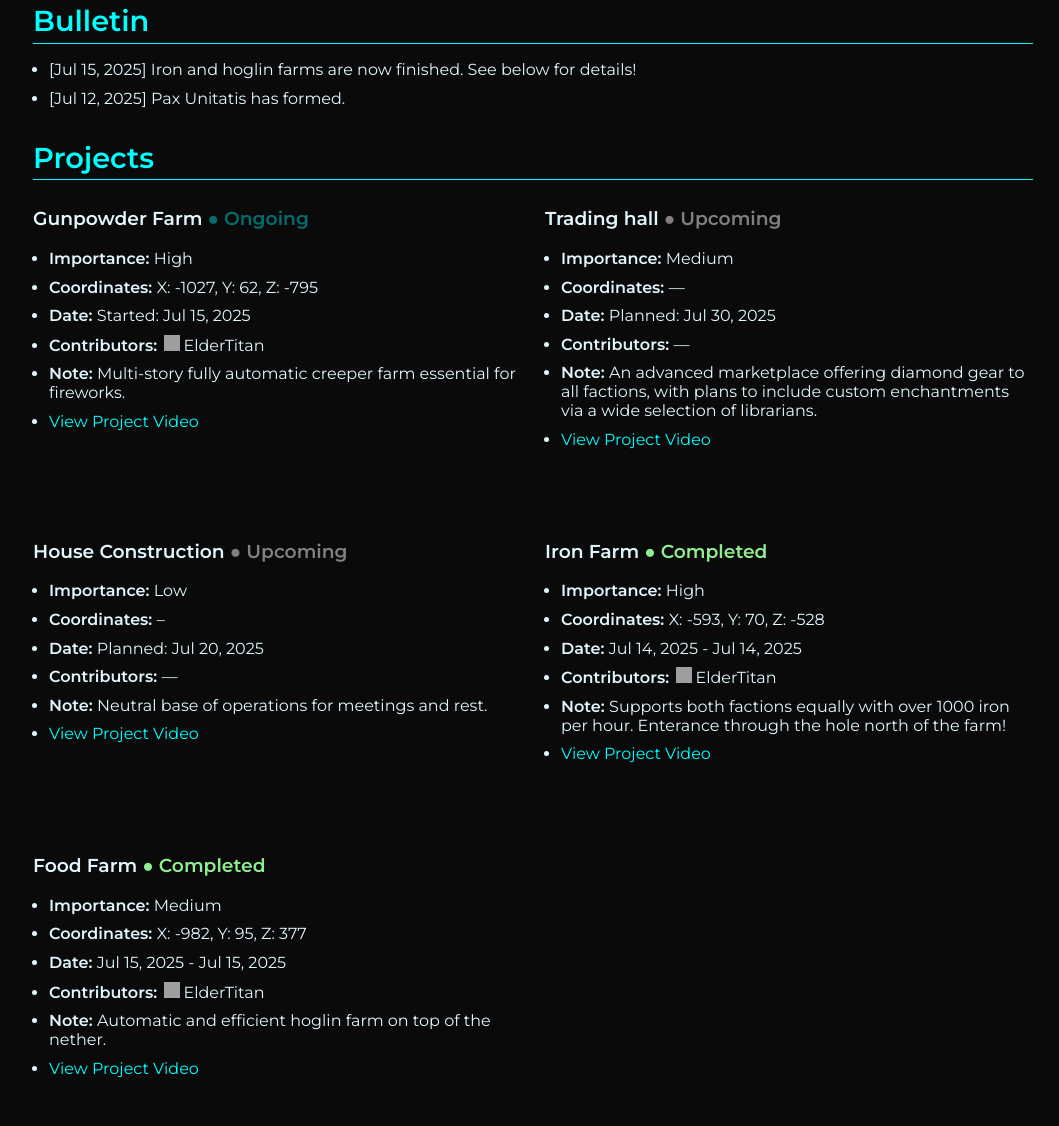
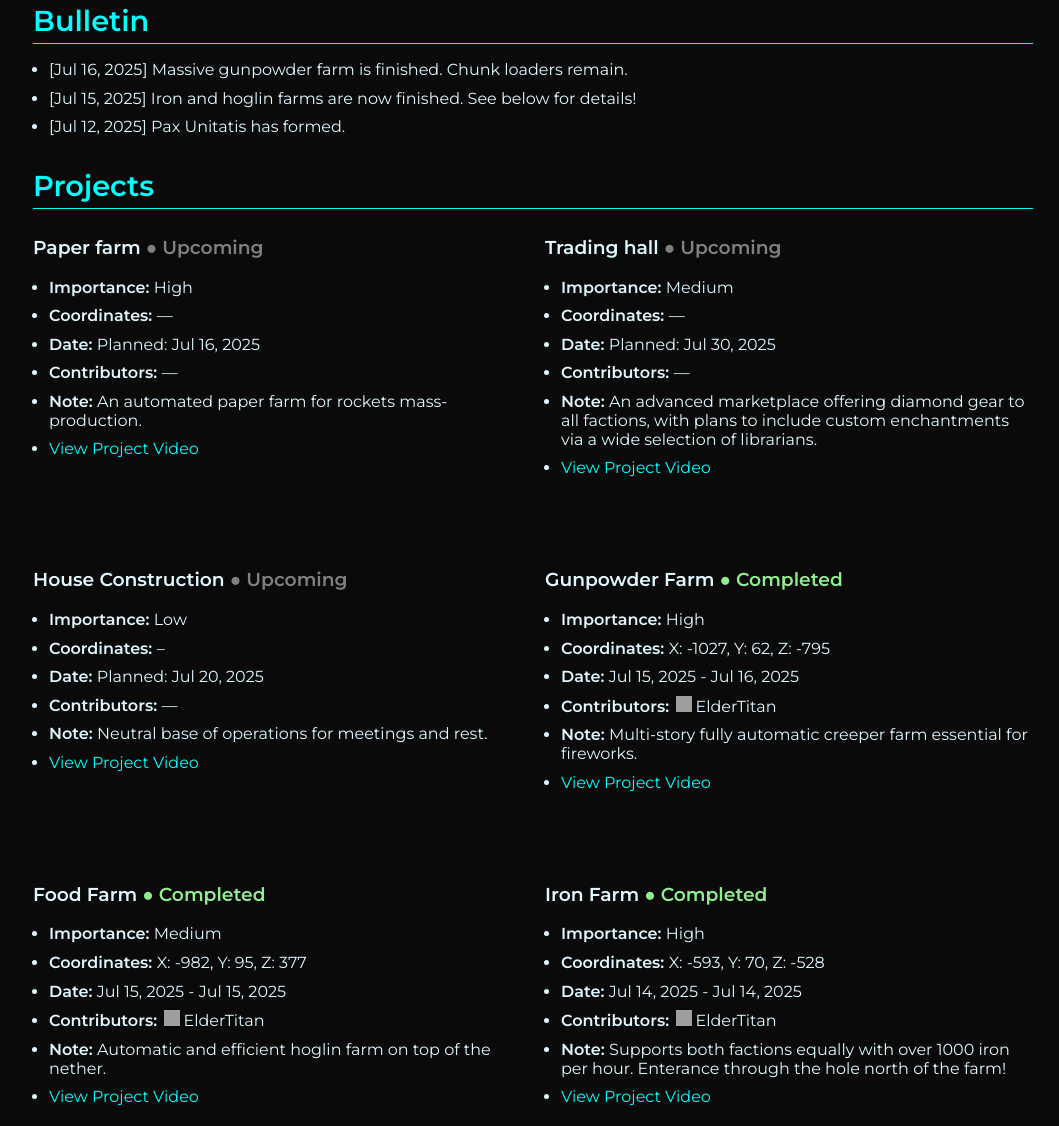
Before and after one commit to pax-unitatis/pax-unitatis.github.io, a plain HTML site: page index.html in a window 1280 px wide. Shown: the part 588-1714 px from the top of the page, without its empty margins (107-1166 px from the left). Drawn offline with Linux system fonts and the light colour scheme; grey boxes are pictures that could not be loaded.

Commit message:
Gunpowder finished. Added paper farm project to-do

```diff
--- a/index.html
+++ b/index.html
@@ -207,6 +207,9 @@
     </h2>
     <ul>
      <li>
+      [Jul 16, 2025] Massive gunpowder farm is finished. Chunk loaders remain.
+     </li>
+     <li>
       [Jul 15, 2025] Iron and hoglin farms are now finished. See below for details!
      </li>
      <li>
@@ -218,11 +221,11 @@
      Projects
     </h2>
    <section id="projects">
-    <div class="project-card" style="margin-bottom: 2rem;">
+  <div class="project-card" style="margin-bottom: 2rem;">
      <h3>
-      Gunpowder Farm
-      <span class="status-ongoing">
-       ● Ongoing
+      Paper farm
+      <span class="status-upcoming">
+       ● Upcoming
       </span>
      </h3>
      <ul>
@@ -236,34 +239,33 @@
        <strong>
         Coordinates:
        </strong>
-       X: -1027, Y: 62, Z: -795
+       &mdash;
       </li>
       <li>
        <strong>
         Date:
        </strong>
-       Started: Jul 15, 2025
+       Planned: Jul 16, 2025
       </li>
       <li>
        <strong>
         Contributors:
        </strong>
-       <img src="https://i.imgur.com/j7zD92E.png" class="head">ElderTitan
+       &mdash;
       </li>
       <li>
        <strong>
         Note:
        </strong>
-       Multi-story fully automatic creeper farm essential for fireworks.
+       An automated paper farm for rockets mass-production.
       </li>
       <li>
-       <a href="https://www.youtube.com/watch?v=bxp_1WpK1X8" target="_blank">
+       <a href="https://www.youtube.com/watch?v=Q9AK1pLhLPU" target="_blank">
         View Project Video
        </a>
       </li>
      </ul>
     </div>
-
     <div class="project-card" style="margin-bottom: 2rem;">
      <h3>
       Trading hall
@@ -354,12 +356,18 @@
       </li>
      </ul>
     </div>
+
+
     <div class="project-card" style="margin-bottom: 2rem;">
      <h3>
-      Iron Farm
+      Gunpowder Farm
+
       <span class="status-completed">
        ● Completed
       </span>
+      <!-- <span class="status-ongoing">
+       ● Ongoing
+      </span> -->
      </h3>
      <ul>
       <li>
@@ -372,13 +380,13 @@
        <strong>
         Coordinates:
        </strong>
-       X: -593, Y: 70, Z: -528
+       X: -1027, Y: 62, Z: -795
       </li>
       <li>
        <strong>
         Date:
        </strong>
-       Jul 14, 2025 - Jul 14, 2025
+       Jul 15, 2025 - Jul 16, 2025
       </li>
       <li>
        <strong>
@@ -390,11 +398,10 @@
        <strong>
         Note:
        </strong>
-       Supports both factions equally with over 1000 iron per hour.
-       Enterance through the hole north of the farm!
+       Multi-story fully automatic creeper farm essential for fireworks.
       </li>
       <li>
-       <a href="https://www.youtube.com/watch?v=dbH656xj6UA" target="_blank">
+       <a href="https://www.youtube.com/watch?v=bxp_1WpK1X8" target="_blank">
         View Project Video
        </a>
       </li>
@@ -445,7 +452,52 @@
       </li>
      </ul>
     </div>
-
+    <div class="project-card" style="margin-bottom: 2rem;">
+     <h3>
+      Iron Farm
+      <span class="status-completed">
+       ● Completed
+      </span>
+     </h3>
+     <ul>
+      <li>
+       <strong>
+        Importance:
+       </strong>
+       High
+      </li>
+      <li>
+       <strong>
+        Coordinates:
+       </strong>
+       X: -593, Y: 70, Z: -528
+      </li>
+      <li>
+       <strong>
+        Date:
+       </strong>
+       Jul 14, 2025 - Jul 14, 2025
+      </li>
+      <li>
+       <strong>
+        Contributors:
+       </strong>
+       <img src="https://i.imgur.com/j7zD92E.png" class="head">ElderTitan
+      </li>
+      <li>
+       <strong>
+        Note:
+       </strong>
+       Supports both factions equally with over 1000 iron per hour.
+       Enterance through the hole north of the farm!
+      </li>
+      <li>
+       <a href="https://www.youtube.com/watch?v=dbH656xj6UA" target="_blank">
+        View Project Video
+       </a>
+      </li>
+     </ul>
+    </div>
    </section>
    <section id="meetings">
     <h2>
```
